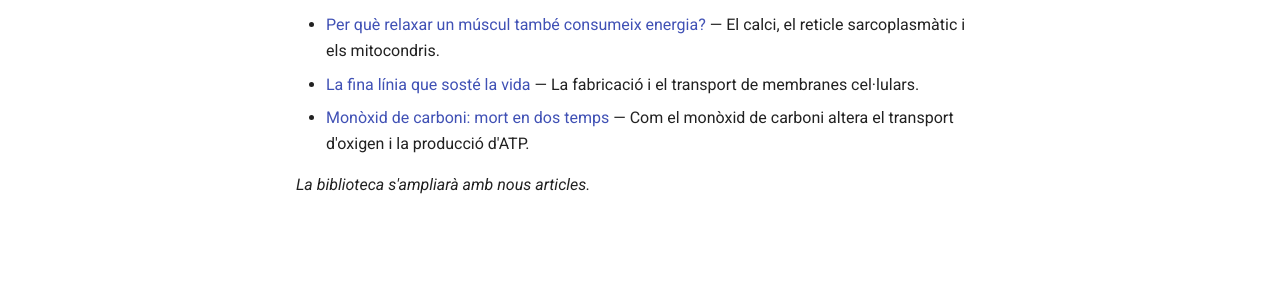
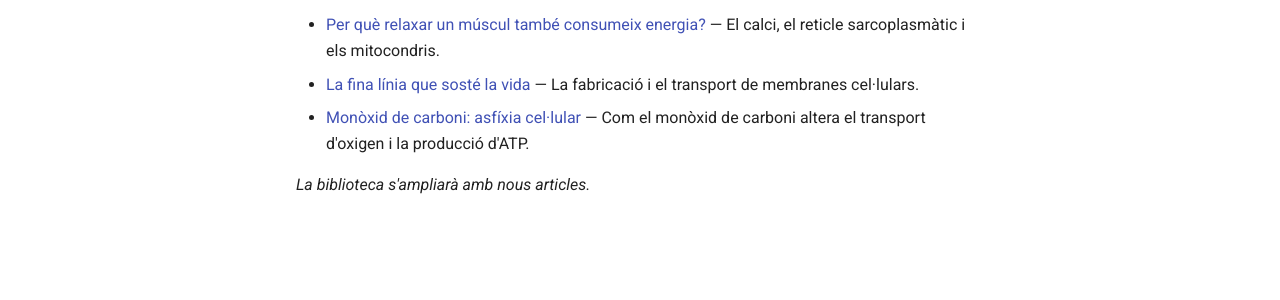
Before and after one commit to saloma-ui/biogeo4, an MkDocs documentation site: the page built from docs/divulgacio/index.md, in a window 1280 px wide. Shown: the part 383-683 px from the top of the page. Built offline with MkDocs 1.6.1 and Material for MkDocs 9.7.7, drawn with Linux system fonts in a browser that asks for light colours; comment, search, counter and statistics services are not loaded.

Commit message:
Actualitza el títol de l'article 3: asfíxia cel·lular

```diff
--- a/docs/divulgacio/index.md
+++ b/docs/divulgacio/index.md
@@ -6,6 +6,6 @@
 
 - [Per què relaxar un múscul també consumeix energia?](ud02/01-rel-calci.md) — El calci, el reticle sarcoplasmàtic i els mitocondris.
 - [La fina línia que sosté la vida](ud02/02-fina-linia-vida.md) — La fabricació i el transport de membranes cel·lulars.
-- [Monòxid de carboni: mort en dos temps](ud02/03-gas-invisible.md) — Com el monòxid de carboni altera el transport d'oxigen i la producció d'ATP.
+- [Monòxid de carboni: asfíxia cel·lular](ud02/03-gas-invisible.md) — Com el monòxid de carboni altera el transport d'oxigen i la producció d'ATP.
 
 *La biblioteca s'ampliarà amb nous articles.*
```
